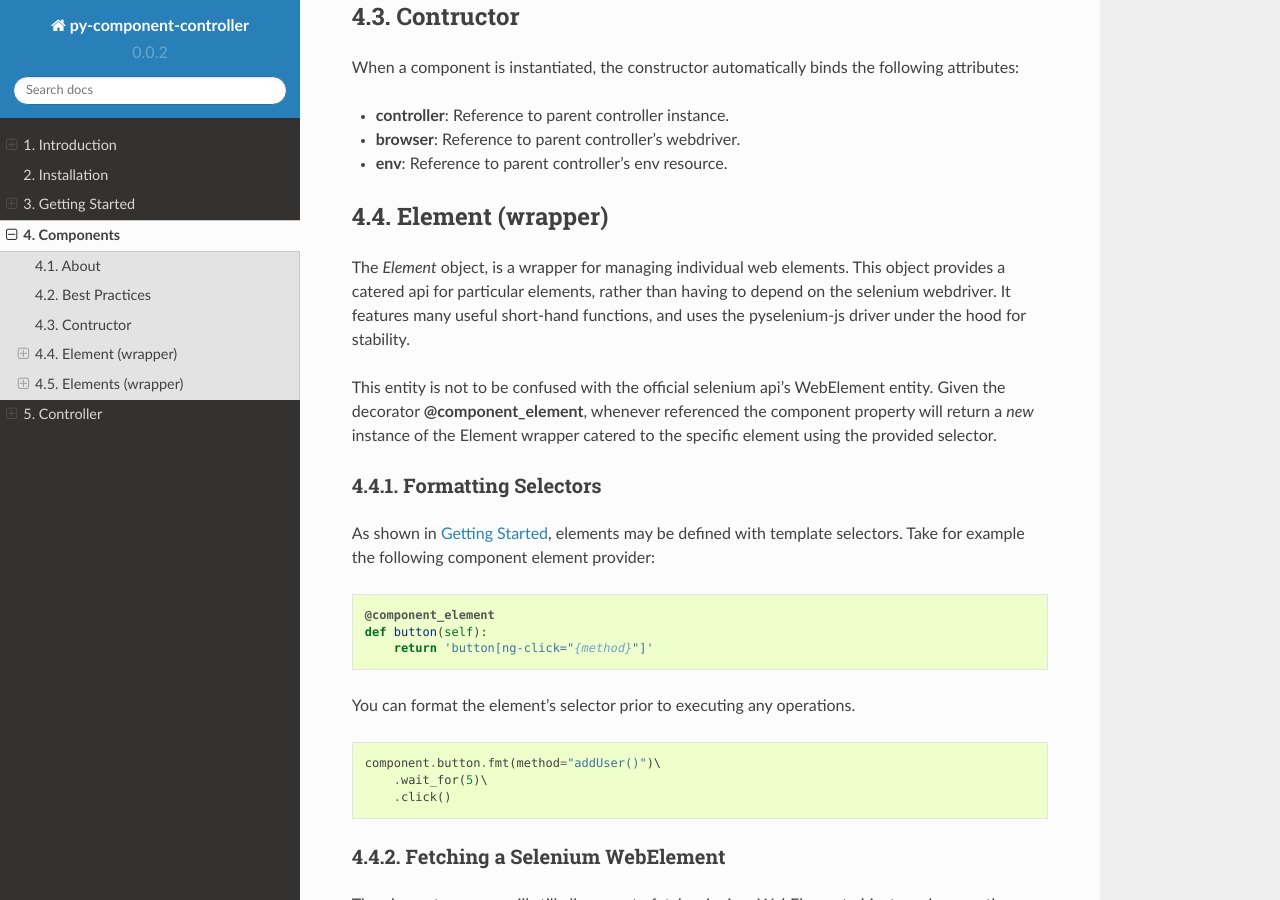
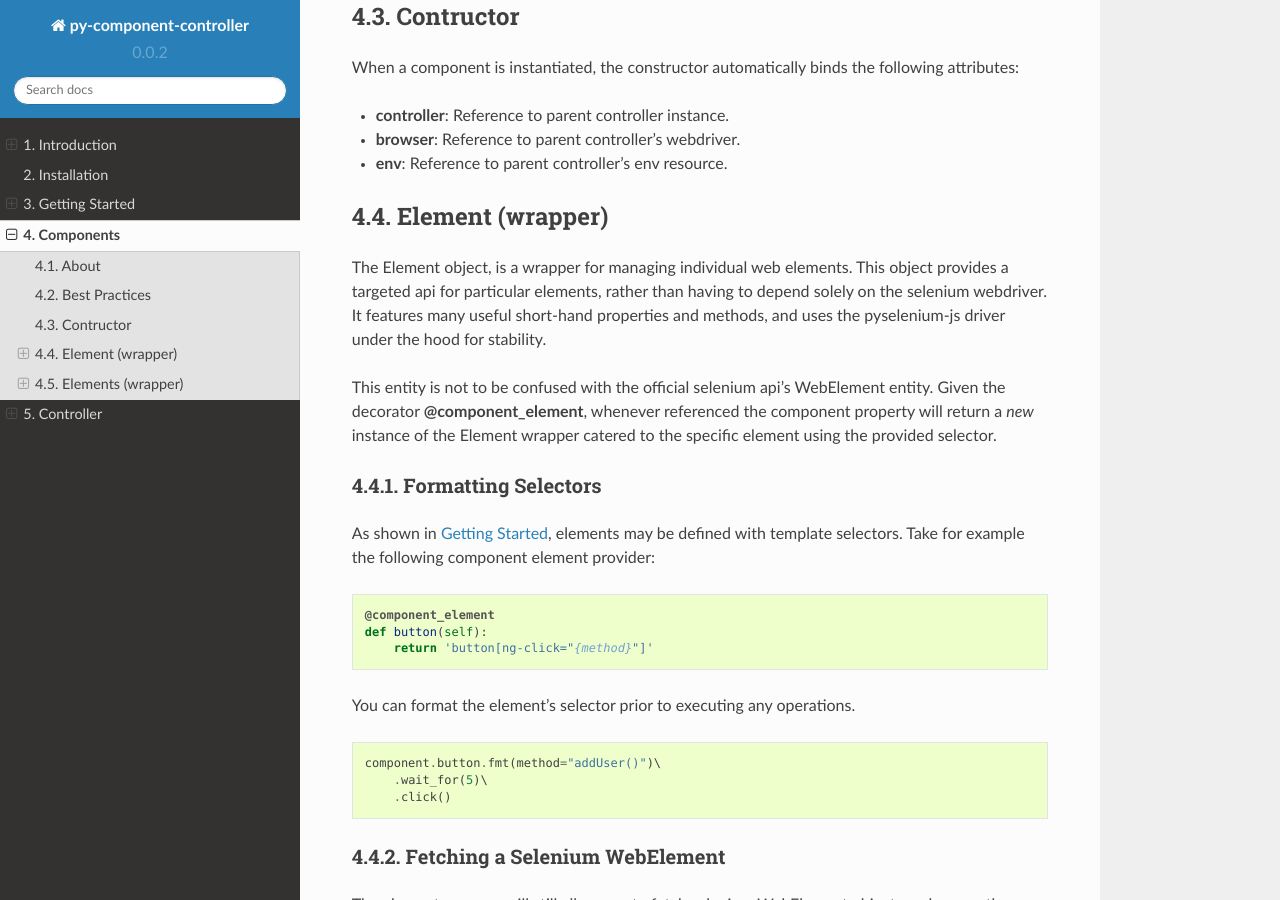
Before and after one commit to neetjn/py-component-controller, a Sphinx documentation site: the page built from docs/source/component.rst, in a window 1280 px wide and 900 px high, scrolled down 560 px. Built offline with Sphinx 7.4.7 and the Read the Docs theme 2.0.0, drawn with Linux system fonts in a browser that asks for light colours; some of the changed text lies outside the part shown.

Commit message:
Added Elements wrapper info

```diff
--- a/docs/source/component.rst
+++ b/docs/source/component.rst
@@ -30,9 +30,9 @@
 Element (wrapper)
 =================
 
-The *Element* object, is a wrapper for managing individual web elements.
-This object provides a catered api for particular elements, rather than having to depend on the selenium webdriver.
-It features many useful short-hand functions, and uses the pyselenium-js driver under the hood for stability.
+The Element object, is a wrapper for managing individual web elements.
+This object provides a targeted api for particular elements, rather than having to depend solely on the selenium webdriver.
+It features many useful short-hand properties and methods, and uses the pyselenium-js driver under the hood for stability.
 
 This entity is not to be confused with the official selenium api's WebElement entity.
 Given the decorator **@component_element**, whenever referenced the component property will return a *new* instance of the Element wrapper catered to the specific element using the provided selector.
@@ -295,6 +295,13 @@
 Elements (wrapper)
 ==================
 
+The Elements object, is a wrapper for managing groups of web elements.
+This object provides a targeted api for particular elements, rather than having to depend solely on the selenium webdriver.
+It features many useful short-hand properties and methods, and uses the pyselenium-js driver under the hood for stability.
+
+This entity is not to be confused with the official selenium api's WebElement entity.
+Given the decorator **@component_elements**, whenever referenced the component property will return a *new* instance of the Elements wrapper catered to the specific elements using the provided selector.
+
 Formatting Selectors
 --------------------
 
```
